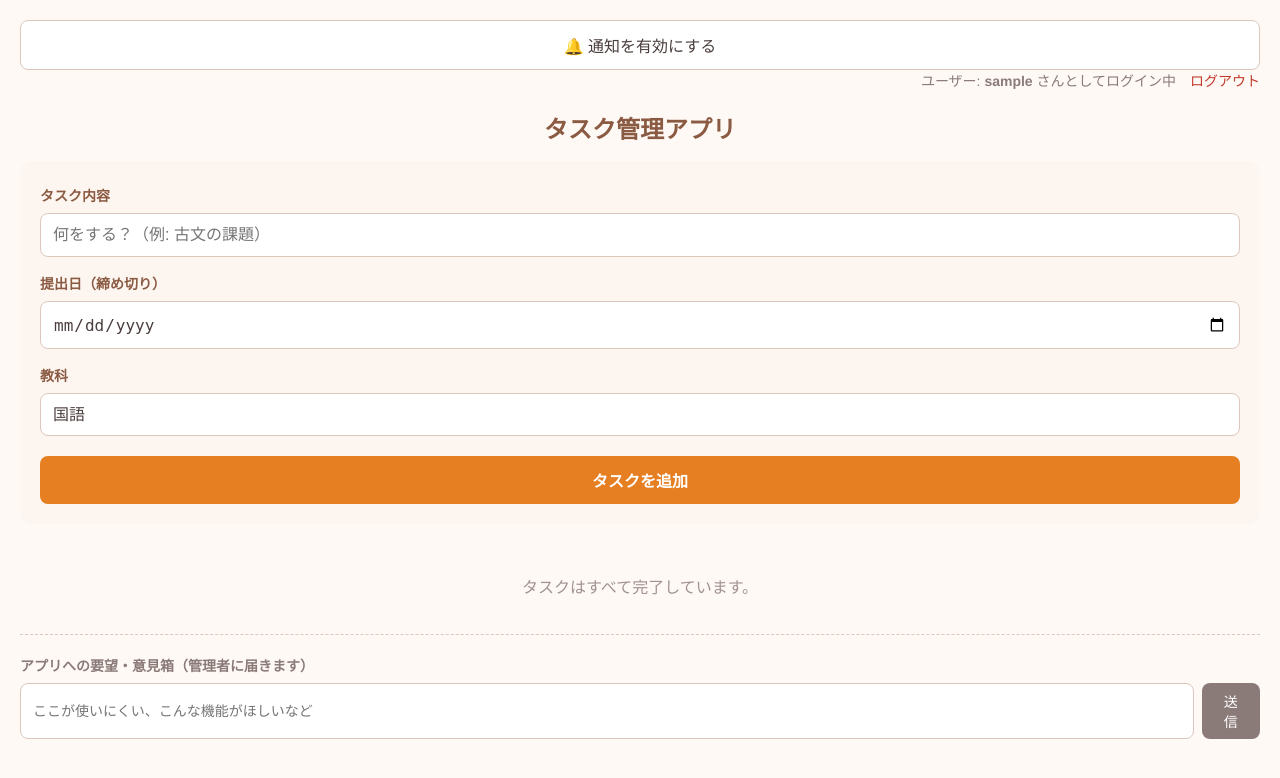
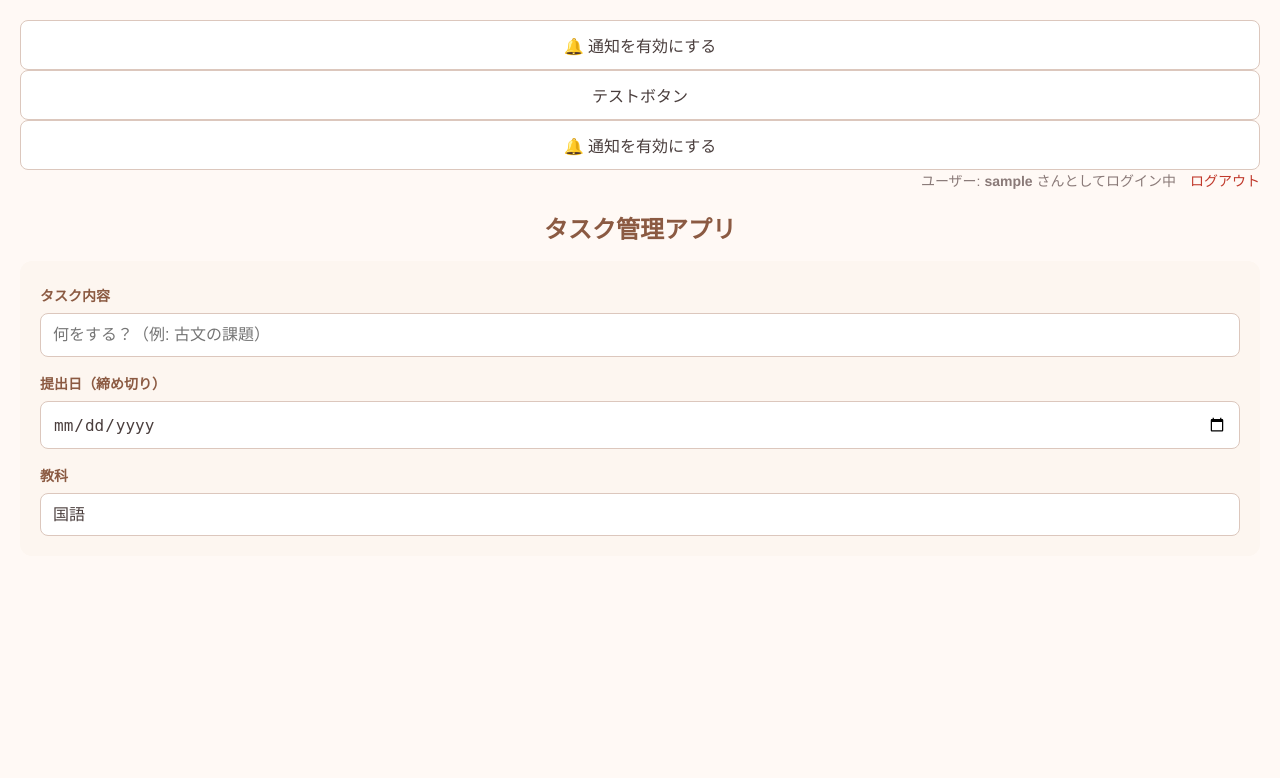
Before and after one commit to yusamiu/kadai_app, a Flask app: page / in a window 1280 px wide. Shown: the top 778 px of the page. Run offline with Flask 3, Linux system fonts and the light colour scheme; the visitor is signed in with stand-in values (Sample User, id 1).

Commit message:
どうなるかな

```diff
--- a/templates/index.html
+++ b/templates/index.html
@@ -245,7 +245,8 @@
     </style>
 </head>
 <button onclick="subscribeUser()">🔔 通知を有効にする</button>
-
+<button onclick="alert('テスト成功！')">テストボタン</button>
+<button onclick="subscribeUser()">🔔 通知を有効にする</button>
     <div class="user-info">
         ユーザー: <strong>{{ username }}</strong> さんとしてログイン中
         <a href="/logout" class="logout-btn">ログアウト</a>
@@ -273,116 +274,40 @@
 <input type="text" name="subject_custom" id="customSubjectInput" placeholder="教科名・分類を入力" style="display: none;">
 
 <script>
-function toggleCustomSubject() {
-  var select = document.getElementById('subjectSelect');
-  var customInput = document.getElementById('customSubjectInput');
-  if (select.value === 'その他') {
-    customInput.style.display = 'inline-block';
-  } else {
-    customInput.style.display = 'none';
-  }
-}
-</script>
-        <button type="submit" class="add-btn">タスクを追加</button>
-    </form>
-
-    <ul class="task-list">
-        {% for task in tasks %}
-        <li class="task-item {% if task.status == 'done' %}done{% endif %}">
-            <div class="task-info">
-                <div class="task-text">{{ task.text }}</div>
-                <div class="task-meta">
-                    <span class="badge">{{ task.subject }}</span>
-                    期限: {{ task.deadline }}
-                    {% if task.status == 'yet' %}
-                        {% if task.days_left == 0 %}
-                            <span class="alert-text">(今日が期限です)</span>
-                        {% elif task.days_left == 1 %}
-                            <span class="alert-text">(明日が期限です)</span>
-                        {% elif task.days_left > 1 %}
-                            <span>(あと {{ task.days_left }} 日)</span>
-                        {% else %}
-                            <span class="alert-text">(期限を過ぎています)</span>
-                        {% endif %}
-                    {% endif %}
-                </div>
-            </div>
-            <div class="actions">
-                {% if task.status == 'yet' %}
-                <form action="/complete" method="POST" style="margin:0; padding:0; background:none; display:inline;">
-                    <input type="hidden" name="task_value" value="{{ task.text }}">
-                    <input type="hidden" name="task_deadline" value="{{ task.deadline }}">
-                    <button type="submit" class="action-btn comp-btn">完了</button>
-                </form>
-                {% endif %}
-                <form action="/delete" method="POST" style="margin:0; padding:0; background:none; display:inline;">
-                    <input type="hidden" name="task_value" value="{{ task.text }}">
-                    <input type="hidden" name="task_deadline" value="{{ task.deadline }}">
-                    <button type="submit" class="action-btn del-btn">削除</button>
-                </form>
-            </div>
-        </li>
-        {% else %}
-        <li style="text-align: center; color: #a1928f; padding: 20px;">タスクはすべて完了しています。</li>
-        {% endfor %}
-    </ul>
-
-    <div class="suggest-section">
-        <div class="suggest-title">アプリへの要望・意見箱（管理者に届きます）</div>
-        <form action="/suggest" method="POST" style="margin:0; padding:0; background:none; display:block;">
-            <div class="suggest-box">
-                <input type="text" name="opinion" class="suggest-input" placeholder="ここが使いにくい、こんな機能がほしいなど" required>
-                <button type="submit" class="suggest-btn">送信</button>
-            </div>
-        </form>
-    </div>
-</div>
-
-<script>
-// VAPID公開鍵（送っていただいた鍵をセット済み）
-const VAPID_PUBLIC_KEY = "BLFvsP57Nmst6JA6TS3joiz6Cnf6G1dC5mOCrEHBBsulBNcVPtKJy9zNw1SmKHA67wxLb9V3TjtAB2jJh08J8j0";
-
-function urlBase64ToUint8Array(base64String) {
-  const padding = '='.repeat((4 - base64String.length % 4) % 4);
-  const base64 = (base64String + padding).replace(/\-/g, '+').replace(/_/g, '/');
-  const rawData = window.atob(base64);
-  const outputArray = new Uint8Array(rawData.length);
-  for (let i = 0; i < rawData.length; ++i) {
-    outputArray[i] = rawData.charCodeAt(i);
-  }
-  return outputArray;
-}
-
 async function subscribeUser() {
   try {
-    // 1. 通知許可の確認
+    alert('①開始');
     const permission = await Notification.requestPermission();
+    alert('②許可結果: ' + permission);
+
     if (permission !== 'granted') {
-      alert('通知の許可が拒否されています。iPhoneの設定から許可してください。');
+      alert('通知の許可が拒否されています。');
       return;
     }
 
-    // 2. Service Workerの読み込み
     const registration = await navigator.serviceWorker.register('/static/service-worker.js');
+    alert('③SW登録完了');
+
     await navigator.serviceWorker.ready;
+    alert('④SW準備完了');
 
-    // 3. 既存の購読があれば取得、なければ新規作成（★許可済みでも強制取得）
     let subscription = await registration.pushManager.getSubscription();
+    alert('⑤既存購読チェック完了: ' + (subscription ? 'あり' : 'なし'));
+
     if (!subscription) {
       subscription = await registration.pushManager.subscribe({
         userVisibleOnly: true,
         applicationServerKey: urlBase64ToUint8Array(VAPID_PUBLIC_KEY)
       });
+      alert('⑥新規購読完了');
     }
 
-    // 4. 強制的にSupabase(/subscribe)へ送信
     const response = await fetch('/subscribe', {
       method: 'POST',
       body: JSON.stringify(subscription),
-      headers: {
-        'Content-Type': 'application/json'
-      }
+      headers: { 'Content-Type': 'application/json' }
     });
+    alert('⑦サーバー送信完了: ' + response.status);
 
     if (response.ok) {
       alert('🎉 通知端末の登録に成功しました！');
@@ -391,7 +316,7 @@ async function subscribeUser() {
       alert('サーバー登録失敗: ' + errText);
     }
   } catch (error) {
-    alert('エラーが発生しました: ' + error.message);
+    alert('エラー発生: ' + error.message);
   }
 }
 </script>
```
